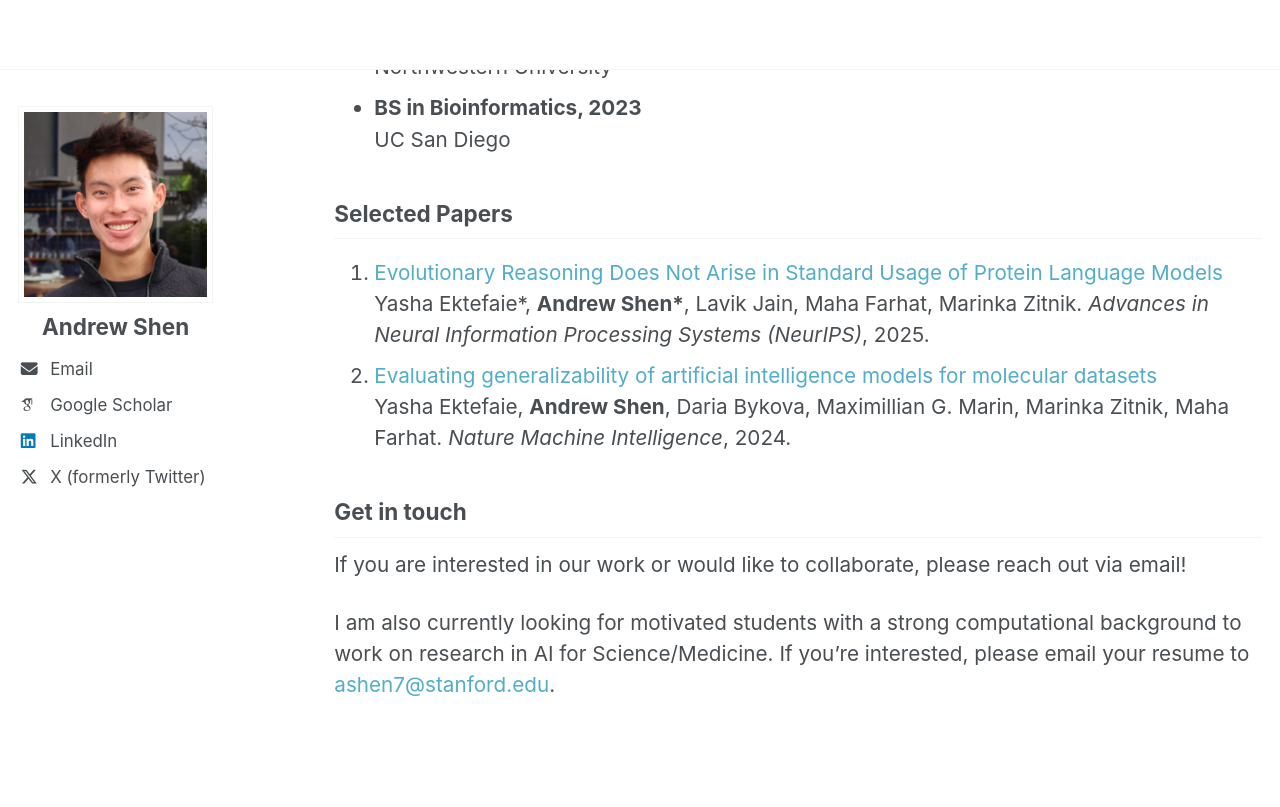
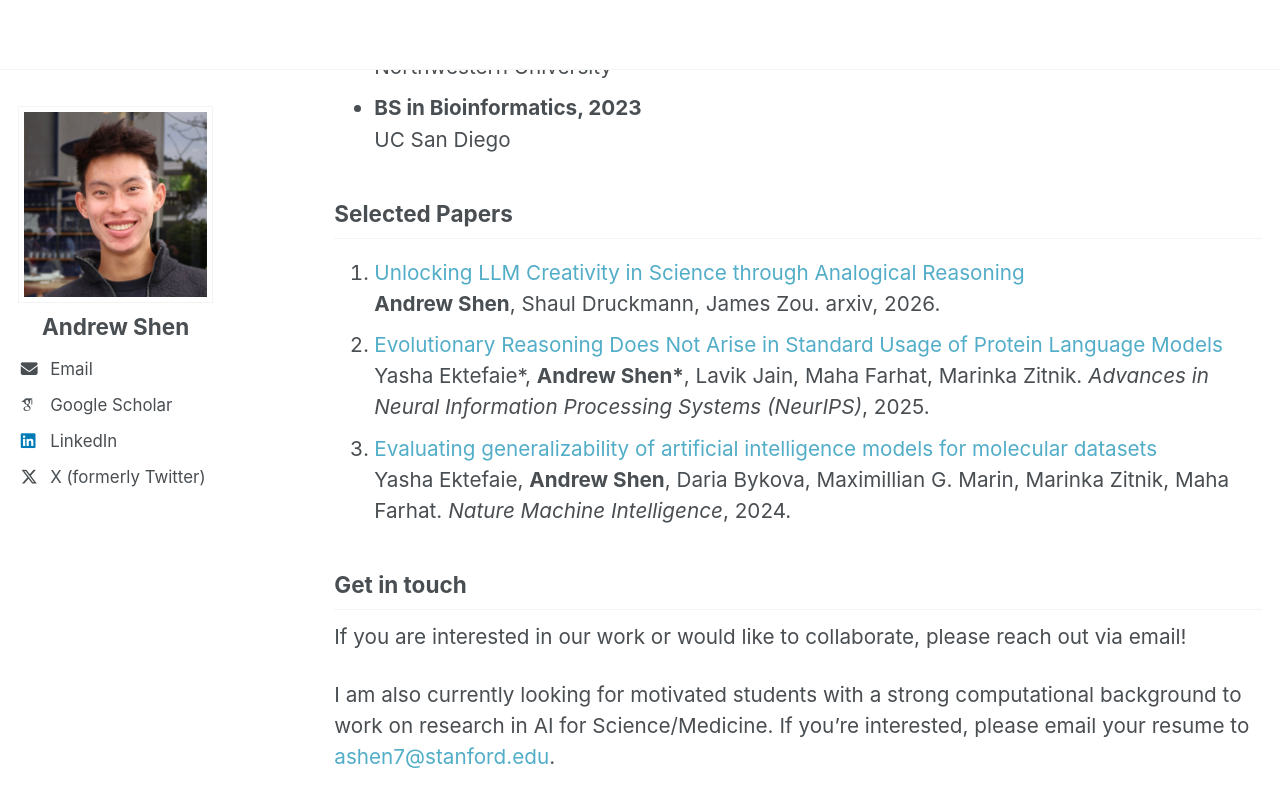
Before and after one commit to andrew7shen/andrew7shen.github.io, a Jekyll site: the page built from _pages/about.md, in a window 1280 px wide and 900 px high, scrolled down 461 px. Shown: the top 807 px of the window. Built offline with Jekyll 4.4.1, drawn with Linux system fonts in a browser that asks for light colours; some web fonts are replaced.

Commit message:
ar paper update

```diff
--- a/_pages/about.md
+++ b/_pages/about.md
@@ -22,9 +22,11 @@ Hi, my name is Andrew! I'm a first-year PhD student in [Biomedical Data Science]
 
 ## Selected Papers
 
-1. [Evolutionary Reasoning Does Not Arise in Standard Usage of Protein Language Models](https://proceedings.neurips.cc/paper_files/paper/2025/hash/bda74ccd3b7d6071a1aff86e592debd0-Abstract-Conference.html) \
+1. [Unlocking LLM Creativity in Science through Analogical Reasoning](https://arxiv.org/abs/2605.11258) \
+**Andrew Shen**, Shaul Druckmann, James Zou. arxiv, 2026.
+2. [Evolutionary Reasoning Does Not Arise in Standard Usage of Protein Language Models](https://proceedings.neurips.cc/paper_files/paper/2025/hash/bda74ccd3b7d6071a1aff86e592debd0-Abstract-Conference.html) \
 Yasha Ektefaie\*, **Andrew Shen\***, Lavik Jain, Maha Farhat, Marinka Zitnik. *Advances in Neural Information Processing Systems (NeurIPS)*, 2025.
-2. [Evaluating generalizability of artificial intelligence models for molecular datasets](https://www.nature.com/articles/s42256-024-00931-6) \
+3. [Evaluating generalizability of artificial intelligence models for molecular datasets](https://www.nature.com/articles/s42256-024-00931-6) \
 Yasha Ektefaie, **Andrew Shen**, Daria Bykova, Maximillian G. Marin, Marinka Zitnik, Maha Farhat. *Nature Machine Intelligence*, 2024.
 
 
```
